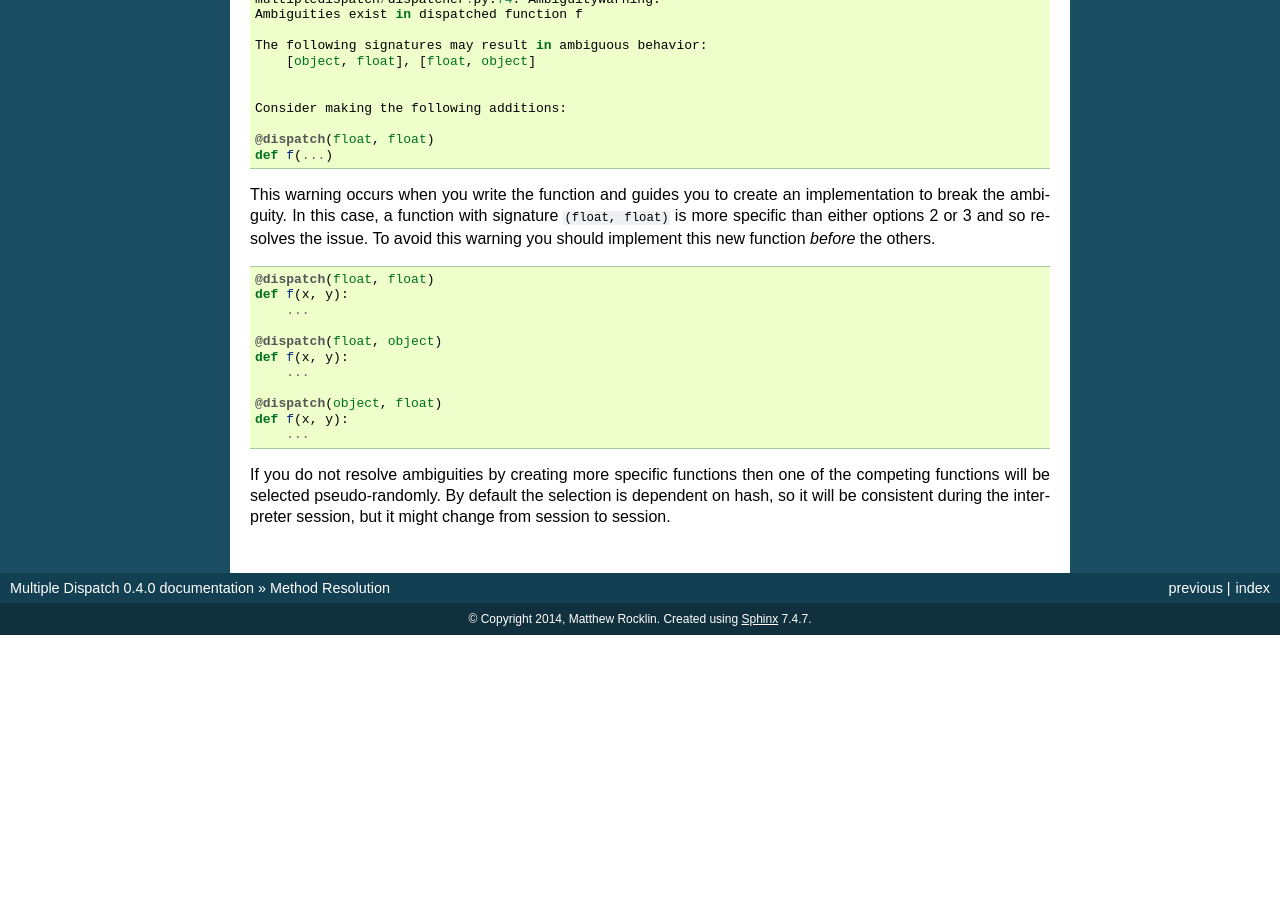
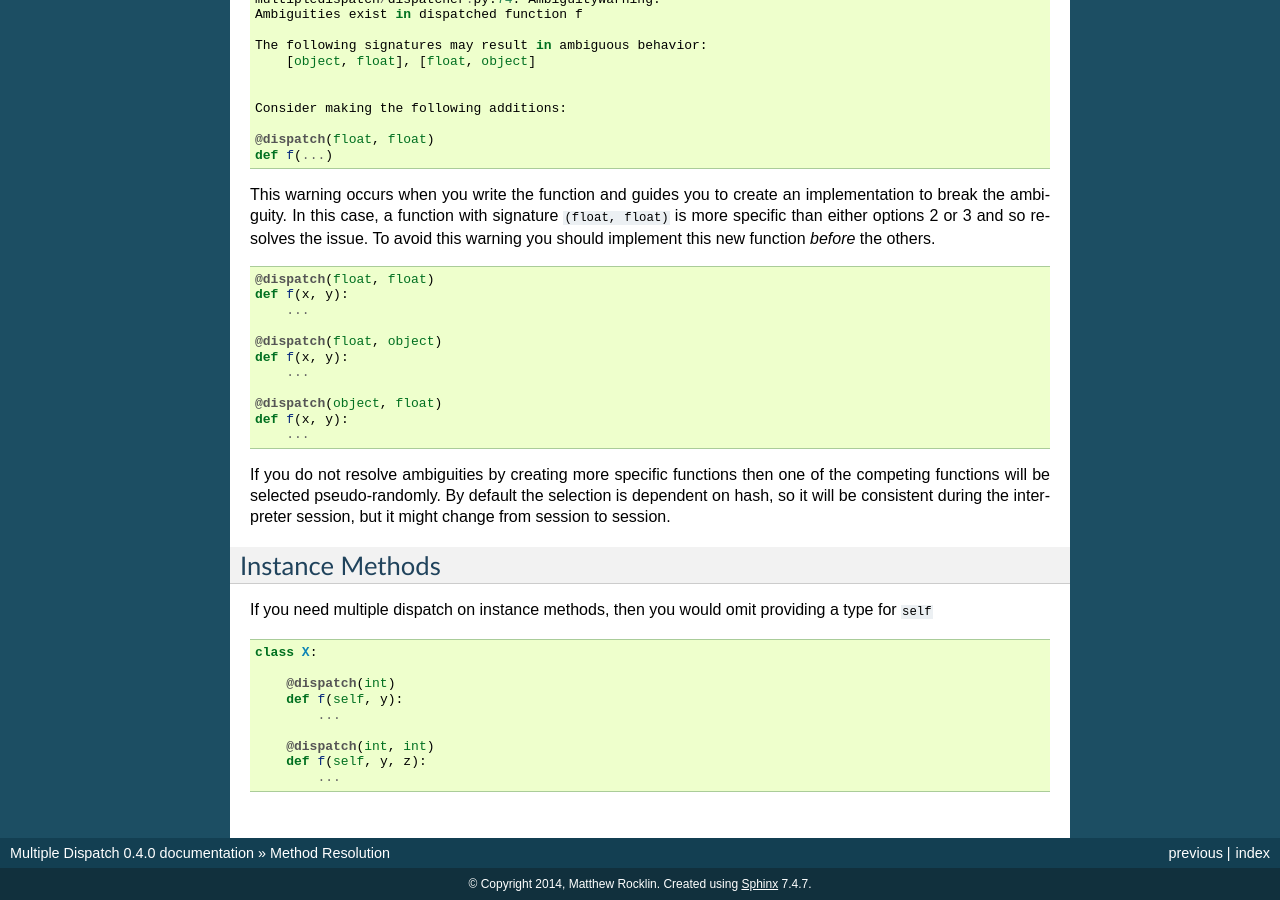
Before and after one commit to mrocklin/multipledispatch, a Sphinx documentation site: the page built from docs/source/resolution.rst, in a window 1280 px wide and 900 px high, scrolled down 2929 px. Built offline with Sphinx 7.4.7, drawn with Linux system fonts in a browser that asks for light colours; before the commit the page ends 3564 px from its top, so only the background shows below that.

Commit message:
Added how to use dispatch on instance methods

```diff
--- a/docs/source/resolution.rst
+++ b/docs/source/resolution.rst
@@ -237,3 +237,20 @@ then one of the competing functions will be selected pseudo-randomly.
 By default the selection is dependent on hash, so it will be consistent
 during the interpreter session, but it might change from session to
 session.
+
+Instance Methods
+-----------
+
+If you need multiple dispatch on instance methods, then you would omit providing a type for ``self``
+
+.. code::
+
+    class X:
+
+        @dispatch(int)
+        def f(self, y):
+            ...
+
+        @dispatch(int, int)
+        def f(self, y, z):
+            ...
```
